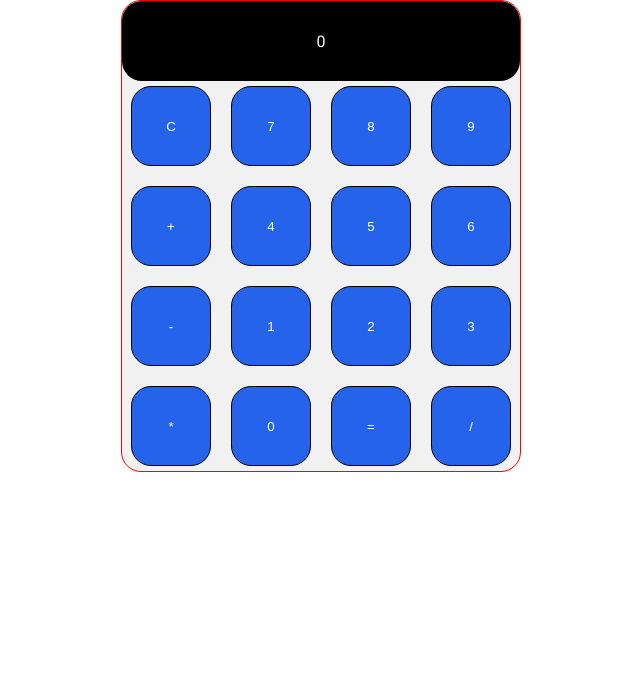
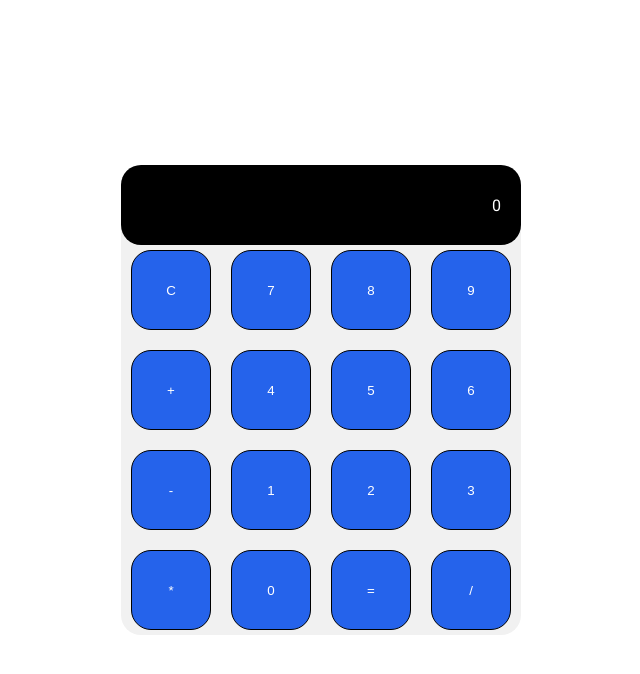
Before and after one commit to jonathanPons/Calculatrice-CSS-HTML, a plain HTML site: page index.html in a window 1280 px wide. Shown: the whole page, without its empty margins (319-959 px from the left). Drawn offline with Linux system fonts and the light colour scheme.

Commit message:
Améliorations CSS: bordure retirée, centrage écran et boutons

```diff
--- a/style.css
+++ b/style.css
@@ -8,11 +8,10 @@ body {
   justify-content: center;
   align-items: center;
   font-family: "Roboto", sans-serif;
-  height: 100%;
+  height: 100vh;
 }
 
 .calculator {
-  border: 1px solid red;
   display: flex;
   flex-direction: column;
   justify-content: center;
@@ -25,11 +24,12 @@ body {
   height: 80px;
   width: 100%;
   display: flex;
-  justify-content: center;
+  justify-content: flex-end;
   align-items: center;
   background-color: black;
   border-radius: 20px;
   color: white;
+  padding-right: 20px;
 }
 .buttons {
   display: flex;
@@ -44,7 +44,7 @@ body {
 .buttons button {
   width: 80px;
   height: 80px;
-  text-align: center;
+  display: flex;
   justify-content: center;
   align-items: center;
   border: 1px solid black;
```
